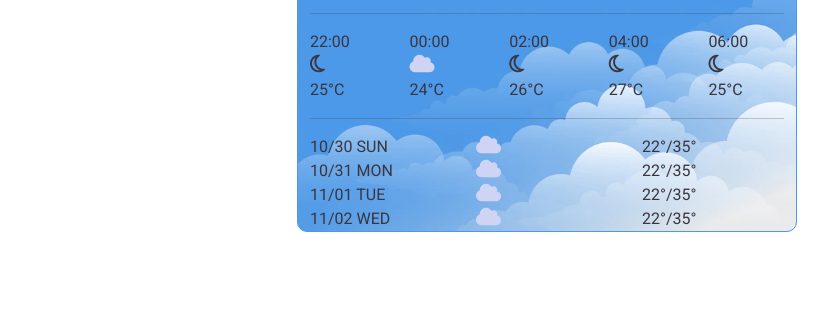
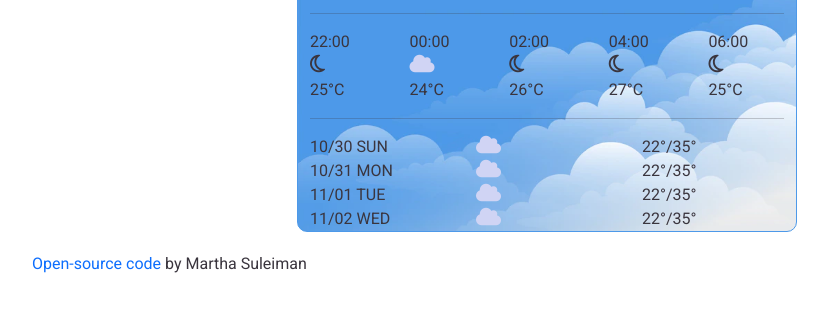
Before and after one commit to MarthaKenny/Weather-project, a plain HTML site: page index.html in a window 1280 px wide. Shown: the part 205-516 px from the top of the page, without its empty margins (93-921 px from the left). Drawn offline with nearby package versions, Linux system fonts and the light colour scheme; no server answers.

Commit message:
added an open source code link

```diff
--- a/css-folder/styles.css
+++ b/css-folder/styles.css
@@ -69,3 +69,11 @@ a{
 #search-button{
   text-transform: capitalize;
 }
+
+.open{
+
+
+  margin-top: 0;
+  margin-left: 125px;
+
+}
--- a/index.html
+++ b/index.html
@@ -130,6 +130,11 @@
         </div>
       </div>
       <script src="index.js"></script>
+
     </body>
+
+
+
   </div>
+   <div class="open"><a href="https://github.com/MarthaKenny/Weather-project">Open-source code</a> by Martha Suleiman</div>
 </html>
```
